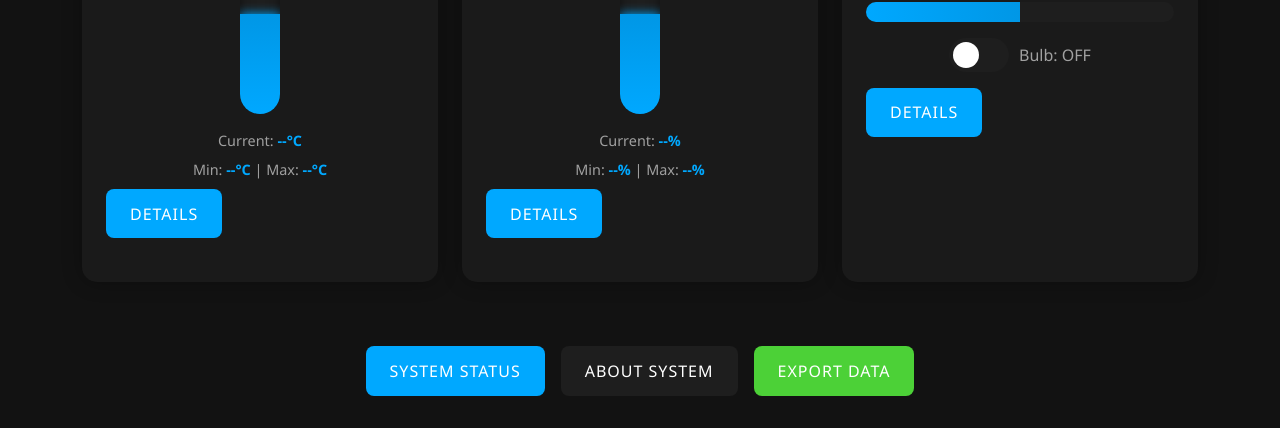
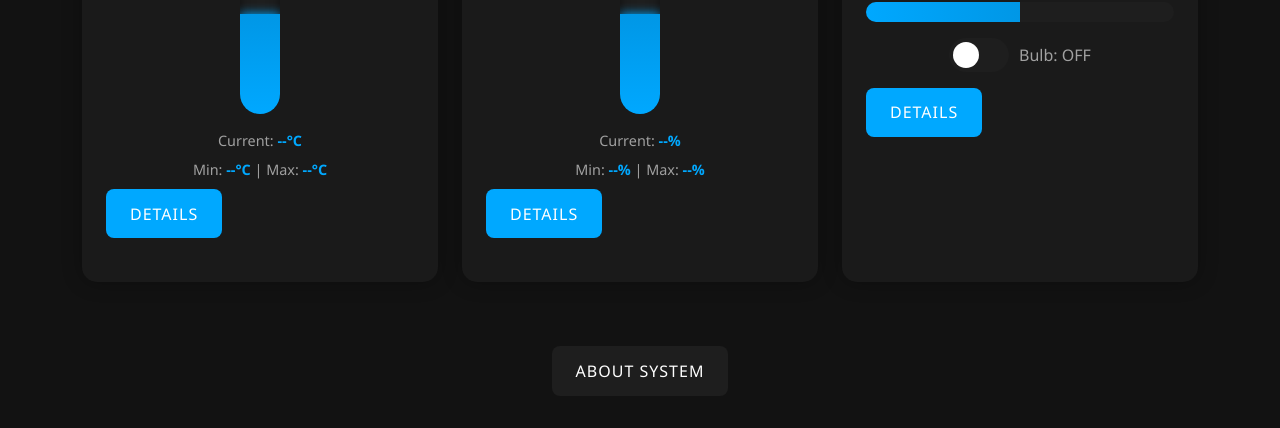
Before and after one commit to cjayahansa/lycanroomsynk, a plain HTML site: page index.html in a window 1280 px wide. Shown: the part 520-948 px from the top of the page. Drawn offline with nearby package versions, Linux system fonts and the light colour scheme; no server answers.

Commit message:
remove botton

```diff
--- a/index.html
+++ b/index.html
@@ -116,14 +116,14 @@
     <div class="control-panel">
       <div class="container">
         <div class="button-group">
-          <button class="glow-button primary">System Status</button>
+          <!-- <button class="glow-button primary">System Status</button> -->
           <button
             class="glow-button secondary"
             onclick="location.href='index2.html'"
           >
             About System
           </button>
-          <button class="glow-button success">Export Data</button>
+          <!-- <button class="glow-button success">Export Data</button> -->
         </div>
       </div>
     </div>
```
